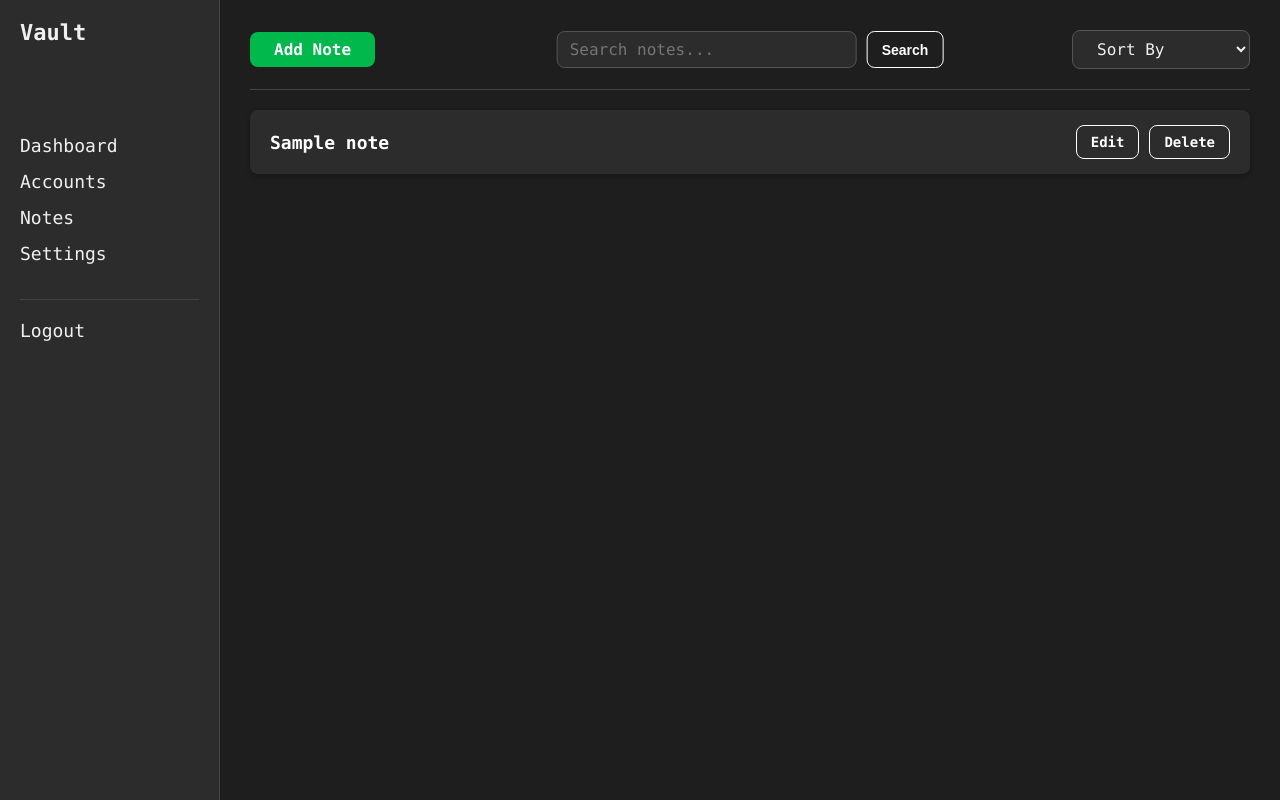
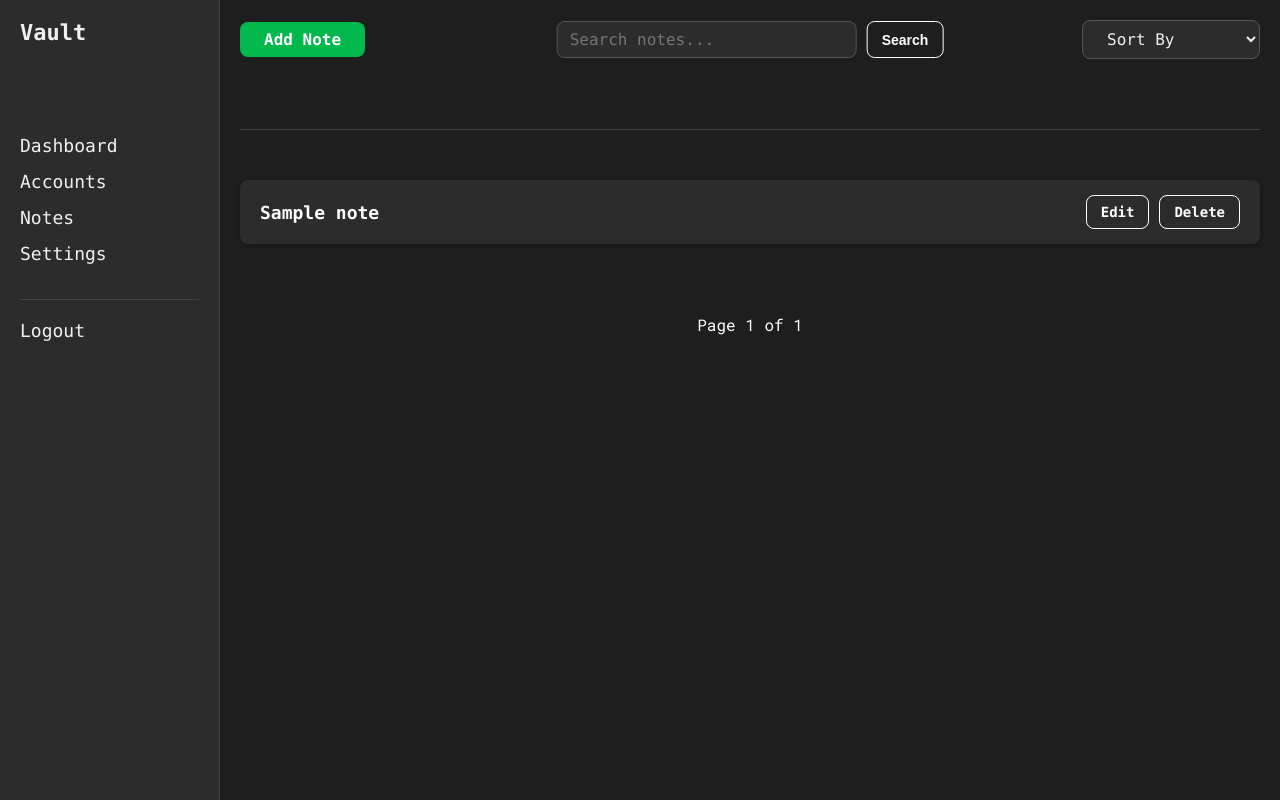
Before and after one commit to gitofvn/vault_project, a Django app: template templates/notes/notes_list.html in a window 1280 px wide. Run offline with Django 5.2, Linux system fonts and the light colour scheme; the template is opened without the code that fills it: most values are stand-ins (such as "Sample title", 1, 10 or a date in 2020).

Commit message:
UI Fixes

```diff
--- a/credentials/views.py
+++ b/credentials/views.py
@@ -12,6 +12,7 @@ class CredentialListView(LoginRequiredMixin, ListView):
     model = Credential
     template_name = 'credentials/credential_list.html'
     context_object_name = 'credentials'
+    paginate_by = 10
 
     def get_queryset(self):
         return Credential.objects.filter(user=self.request.user)
--- a/notes/views.py
+++ b/notes/views.py
@@ -11,6 +11,7 @@ class NotesListView(LoginRequiredMixin, ListView):
     model = Note
     template_name = 'notes/notes_list.html'
     context_object_name = 'notes'
+    paginate_by = 10
 
     def get_queryset(self):
         queryset = Note.objects.filter(user=self.request.user)
--- a/static/css/components.css
+++ b/static/css/components.css
@@ -1,4 +1,3 @@
-/* Inputs (Dark) */
 form input {
     width: 100%;
     padding: 14px 18px;
@@ -15,7 +14,6 @@ form input:focus {
     box-shadow: 0 0 5px rgba(0, 184, 76, 0.4);
 }
 
-/* Buttons (Dark) */
 .button-group button,
 .button-link,
 .logout-button {
--- a/static/css/layout.css
+++ b/static/css/layout.css
@@ -1,4 +1,3 @@
-/* Layout containers */
 .login-container {
     width: 800px;
     padding: 20px;
--- a/static/css/pages/dashboard.css
+++ b/static/css/pages/dashboard.css
@@ -90,7 +90,6 @@
 }
 
 
-/* Logout button styled like nav links */
 .sidebar-logout-form {
     margin: 0;
 }
@@ -112,3 +111,44 @@
 .sidebar-logout-form .logout-link:hover {
     color: #00b84c;
 }
+
+.dashboard-main {
+    display: flex;
+    flex-direction: column;
+    gap: 30px;
+    padding: 20px;
+}
+
+.dashboard-section {
+    display: flex;
+    flex-direction: column;
+    gap: 10px;
+}
+
+.dashboard-section h3 {
+    margin-bottom: 10px;
+    font-size: 1.2rem;
+}
+
+.dashboard-recent-items {
+    display: flex;
+    flex-direction: column;
+    gap: 8px;
+}
+
+.recent-container {
+    display: flex;
+    justify-content: space-between;
+    gap: 20px;
+    margin-top: 20px;
+    flex-wrap: wrap;
+}
+
+.recent-section {
+    flex: 1;
+    min-width: 250px;
+}
+
+.recent-section .note-card {
+    margin-bottom: 10px;
+}
--- a/static/css/pages/notes.css
+++ b/static/css/pages/notes.css
@@ -1,13 +1,11 @@
-/* Notes Header Row */
 .notes-header {
     display: flex;
-    justify-content: space-between; /* Add left, center, right alignment */
+    justify-content: space-between;
     align-items: center;
     margin-bottom: 20px;
     position: relative;
 }
 
-/* Search Bar (Centered) */
 .notes-search {
     position: absolute;
     left: 50%;
@@ -48,7 +46,6 @@
     background-color: rgba(255, 255, 255, 0.1);
 }
 
-/* Sort Dropdown (Right) */
 .notes-sort select {
     padding: 8px 20px;
     border-radius: 8px;
@@ -65,39 +62,36 @@
     border-color: #fff;
 }
 
-/* Add Note Button (Left) — Unified Height */
 .add-note-btn {
     display: inline-block;
     background-color: #00b84c;
     color: #fff;
-    padding: 8px 24px; /* Same vertical padding as search button for equal height */
+    padding: 8px 24px;
     border-radius: 8px;
     text-decoration: none;
     font-weight: bold;
     font-size: 16px;
     transition: background 0.2s ease;
-    margin-bottom: 0; /* Remove bottom margin for alignment */
+    margin-bottom: 0;
 }
 
 .add-note-btn:hover {
     background-color: #008b23;
 }
 
-/* Separator */
 .notes-separator {
     border: 0;
     border-top: 1px solid #444;
     margin: 20px 0;
 }
 
-/* Notes List Container */
 .notes-list {
     display: flex;
     flex-direction: column;
-    gap: 12px;
+    gap: 10px;
+    margin-bottom: 30px;
 }
 
-/* Note Card */
 .note-card {
     display: flex;
     justify-content: space-between;
@@ -115,7 +109,6 @@
     box-shadow: 0 4px 10px rgba(0, 0, 0, 0.5);
 }
 
-/* Note Title Link */
 .note-link {
     text-decoration: none;
     color: #fff;
@@ -127,12 +120,11 @@
     font-weight: bold;
 }
 
-/* Actions (Edit/Delete Buttons) */
 .note-actions {
     display: flex;
     gap: 10px;
     position: relative;
-    z-index: 2; /* keep above link hover */
+    z-index: 2;
 }
 
 .note-btn {
@@ -153,7 +145,6 @@
     color: #fff;
 }
 
-/* Note Content */
 .note-content {
     background-color: #2c2c2c;
     padding: 15px 20px;
@@ -165,7 +156,6 @@
     white-space: pre-wrap;
 }
 
-/* Note Form */
 .note-form {
     display: flex;
     flex-direction: column;
@@ -214,7 +204,7 @@
     display: flex;
     justify-content: center;
     align-items: center;
-    height: 100%; /* take full vertical space */
+    height: 100%;
 }
 
 .delete-container {
@@ -222,6 +212,19 @@
     flex-direction: column;
     align-items: center;
     width: 100%;
-    max-width: 400px; /* keeps content narrow */
-    margin-top: -50px; /* pushes slightly above true center */
+    max-width: 400px;
+    margin-top: -50px;
 }
+
+.pagination {
+    display: flex;
+    justify-content: center;
+    align-items: center;
+    gap: 10px;
+    margin-top: 10px;
+}
+
+.pagination span {
+    font-family: 'Roboto Mono', monospace;
+    color: #fff;
+}
--- a/templates/accounts/dashboard.html
+++ b/templates/accounts/dashboard.html
@@ -34,14 +34,14 @@
                             <a href="{% url 'credential-detail' credential.pk %}" class="note-link">
                                 {% if credential.site_url %}
                                     <img src="https://www.google.com/s2/favicons?domain={{ credential.site_url }}"
-                                         alt="favicon" style="width:16px;height:16px;margin-right:8px;">
+                                         alt="favicon" style="width:20px;height:20px;margin-right:8px;vertical-align:middle;">
                                 {% endif %}
                                 <span class="note-title">{{ credential.site_name }}</span>
                             </a>
                         </div>
                     {% endfor %}
                 {% else %}
-                    <p> No recent accounts</p>
+                    <p>No recent accounts</p>
                 {% endif %}
             </div>
 
@@ -57,7 +57,7 @@
                         </div>
                     {% endfor %}
                 {% else %}
-                    <p> No recent notes</p>
+                    <p>No recent notes</p>
                 {% endif %}
             </div>
         </div>
--- a/templates/notes/notes_list.html
+++ b/templates/notes/notes_list.html
@@ -43,6 +43,19 @@
                 <p>No notes found.</p>
             {% endfor %}
         </div>
+        <div class="pagination">
+            {% if page_obj.has_previous %}
+                <a class="note-btn" href="?{% if request.GET.q %}q={{ request.GET.q }}&{% endif %}{% if request.GET.sort %}sort={{ request.GET.sort }}&{% endif %}page=1">&laquo; first</a>
+                <a class="note-btn" href="?{% if request.GET.q %}q={{ request.GET.q }}&{% endif %}{% if request.GET.sort %}sort={{ request.GET.sort }}&{% endif %}page={{ page_obj.previous_page_number }}">previous</a>
+            {% endif %}
+
+            <span>Page {{ page_obj.number }} of {{ page_obj.paginator.num_pages }}</span>
+
+            {% if page_obj.has_next %}
+                <a class="note-btn" href="?{% if request.GET.q %}q={{ request.GET.q }}&{% endif %}{% if request.GET.sort %}sort={{ request.GET.sort }}&{% endif %}page={{ page_obj.next_page_number }}">next</a>
+                <a class="note-btn" href="?{% if request.GET.q %}q={{ request.GET.q }}&{% endif %}{% if request.GET.sort %}sort={{ request.GET.sort }}&{% endif %}page={{ page_obj.paginator.num_pages }}">last &raquo;</a>
+            {% endif %}
+        </div>
     </main>
 </div>
 {% endblock %}
```
Also changed, not shown: templates/credentials/credential_list.html (+14 -0 lines).
